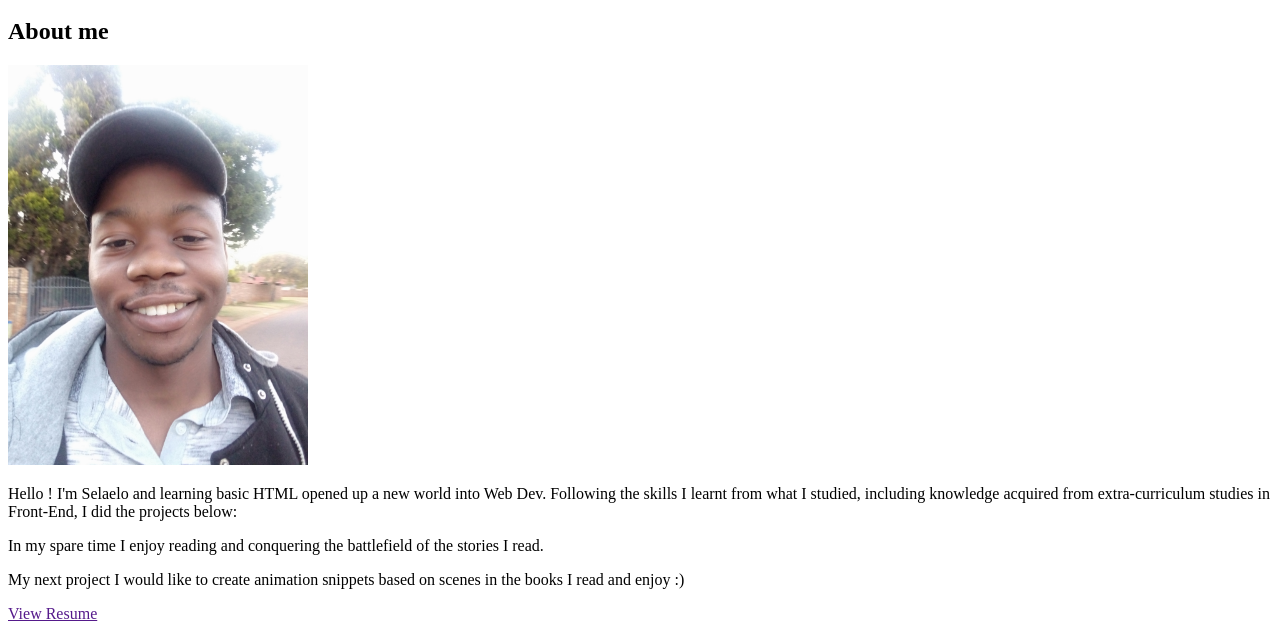
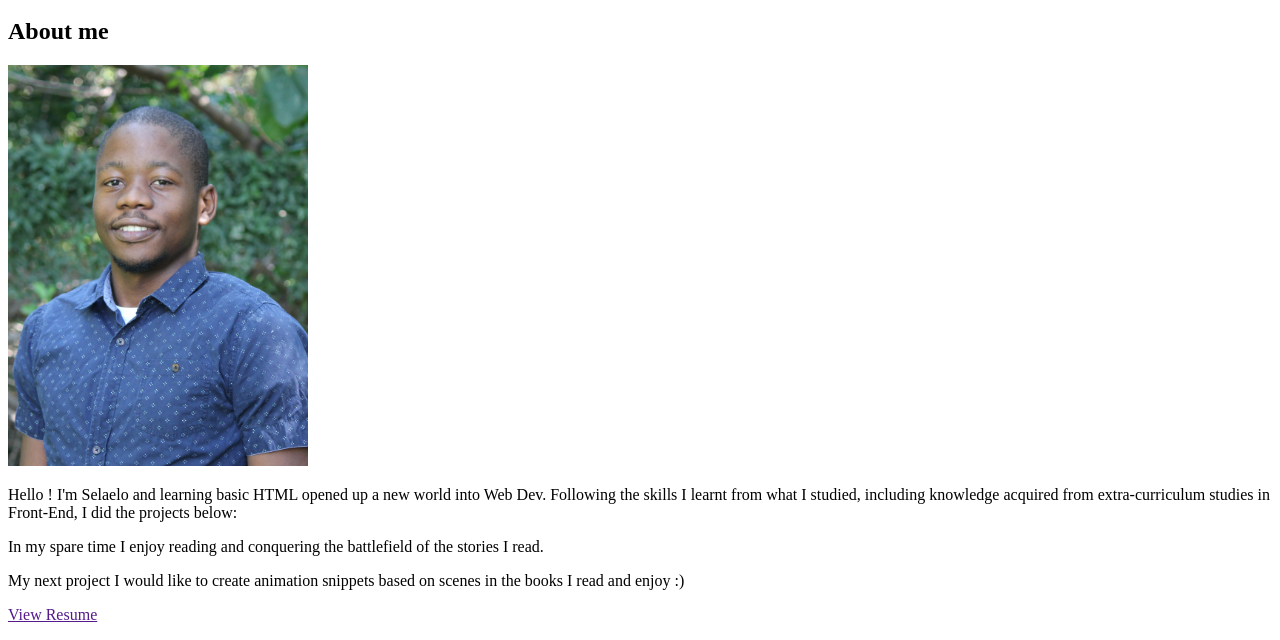
Before and after one commit to Slye-Man/cv-website, a website: page src/template.html in a window 1280 px wide. Shown: the part 137-777 px from the top of the page. Drawn offline with nearby package versions, Linux system fonts and the light colour scheme.

Commit message:
updated resume and added new picture

```diff
--- a/src/template.html
+++ b/src/template.html
@@ -70,7 +70,7 @@
                 class="img-fluid rounded shadow-lg"
                 height="auto"
                 width="300px"
-                src="assets/profile.jpg"
+                src="assets/IMG_1716.jpg"
                 alt="Profile Image"
               />
             </div>
```
Also changed, not shown: src/assets/IMG_1716.jpg (added), 1 other file.
